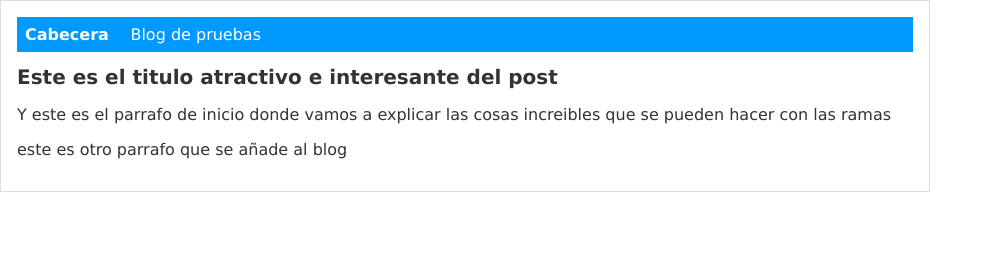
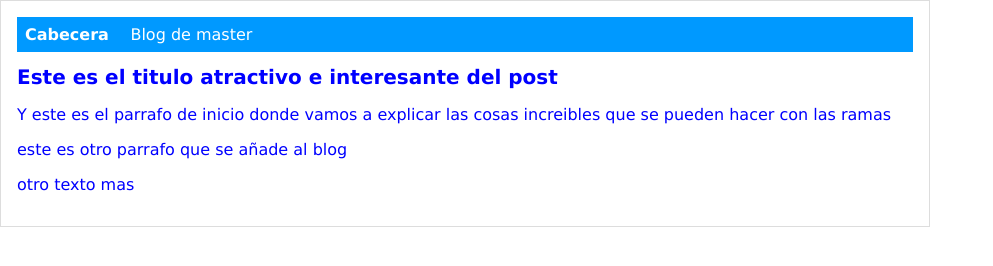
Before and after one commit to pcap087/blog, a plain HTML site: page index.html in a window 1280 px wide. Shown: the whole page, without its empty margins (0-993 px from the left). Drawn offline with Linux system fonts and the light colour scheme.

Commit message:
agregue suscripcion, cambie la cabecera y el color

```diff
--- a/css/estilos.css
+++ b/css/estilos.css
@@ -1,5 +1,5 @@
 body {
-	color: #333;
+	color: blue;
 	text-align: center;
 	font-family: "Verdana";
 	margin: 0;
--- a/index.html
+++ b/index.html
@@ -12,13 +12,14 @@
 <body>
     <div id="container">
         <div id="cabecera">
-            Cabecera <span id="tag">Blog de pruebas</span>
+            Cabecera <span id="tag">Blog de master</span>
         </div>
         <div id="post">
             <h1>Este es el titulo atractivo e interesante del post</h1>
             <p>Y este es el parrafo de inicio donde vamos a explicar las cosas
                 increibles que se pueden hacer con las ramas</p>
             <p>este es otro parrafo que se añade al blog</p>
+            <p>otro texto mas</p>
         </div>
     </div>
 </body>
```
